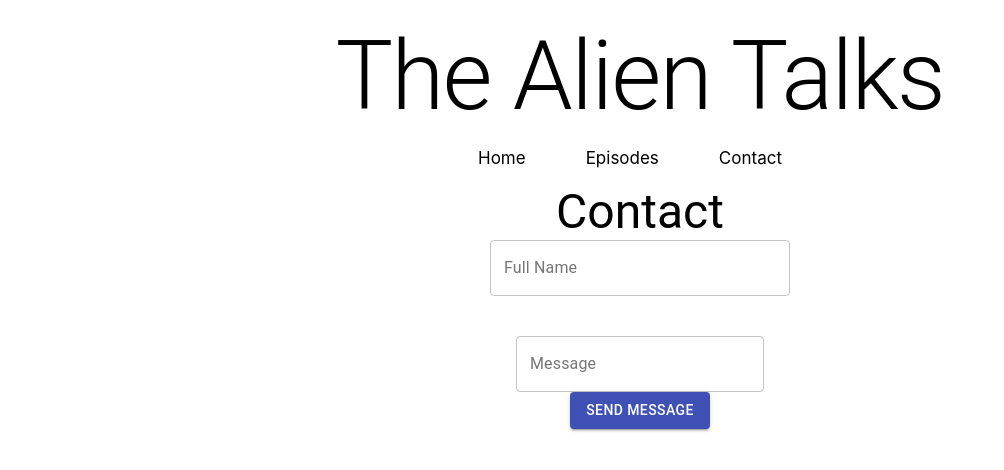
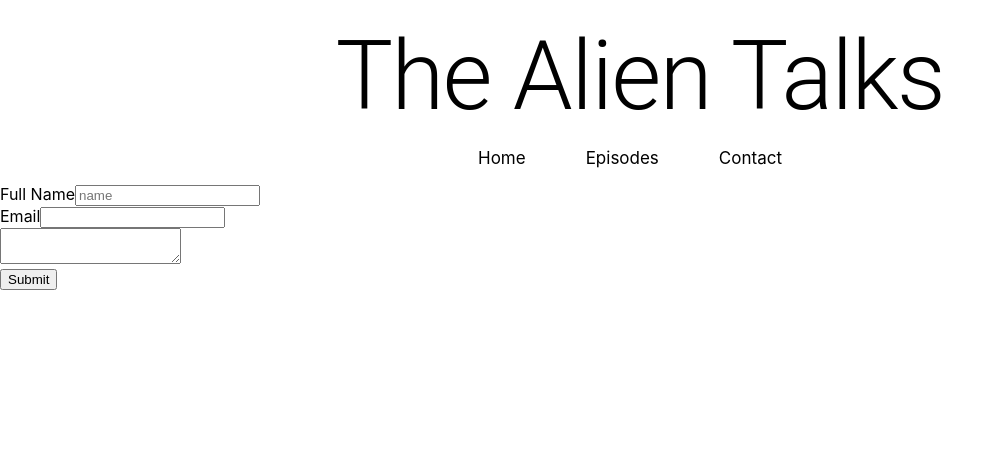
Before and after one commit to mrjlancaster/Blog, a React (Create React App) app in the folder my-blog/: page /contact in a window 1280 px wide. Shown: the top 470 px of the page, without its empty margins (0-1004 px from the left). Built offline with nearby package versions, Linux system fonts and the light colour scheme.

Commit message:
create form and handlers

```diff
--- a/my-blog/src/Styles.js
+++ b/my-blog/src/Styles.js
@@ -20,13 +20,13 @@ const useStyles = makeStyles((theme) => ({
 
 
 	/* contact form styles */
+	contactHeading: {
+		textAlign: 'center'
+	},
 	root: {
 		display: 'flex',
 		flexDirection: 'column',
 		alignItems: 'center',
-	},
-	contactHeading: {
-		textAlign: 'center'
 	},
 	nameInput: {
 		width: 300,
--- a/my-blog/src/components/Contact.js
+++ b/my-blog/src/components/Contact.js
@@ -2,33 +2,88 @@ import React from 'react';
 
 // Material ui
 import makeStyles from '../Styles';
-import TextField from '@material-ui/core/TextField';
-import Button from '@material-ui/core/Button';
-import Box from '@material-ui/core/Box';
 import Typography from '@material-ui/core/Typography';
 
 
+class Contact extends React.Component {
+	constructor(props) {
+		super(props);
+		this.state = {
+			name: '',
+			email: '',
+			message: ''
+		};
+	}
 
-function Contact() {
+	handleNameChange = (event) => {
+		this.setState({
+			name: event.target.value
+		})
+	}
 
-	const classes = makeStyles();
+	handleEmail = (event) => {
+		this.setState({
+			email: event.target.value
+		})
+	}
 
-	return (
-		<div>
-			<Typography className={classes.contactHeading} variant="h3" color='main'>
+	handleMessageChange = (event) => {
+		this.setState({
+			message: event.target.value
+		})
+	}
+
+	handleSubmit = (event) => {
+		alert(`${this.state.name}, ${this.state.email}, ${this.state.message}`);
+	}
+
+	render() {
+
+		// const classes = makeStyles();
+
+		const style = {
+			formContainer: {
+				display: 'flex',
+				backgroundColor: 'blue'
+			},
+			name: {
+				fontSize: 30
+			}
+		}
+
+
+		return (
+			<div>
+			{/* <Typography
+			className={classes.contactHeading}
+			variant="h3"
+			color='main'>
 				Contact
-			</Typography>
-			<form className={classes.root} noValidate autoComplete="off">
-				<TextField id="outlined-basic" label="Full Name" variant="outlined" className={classes.nameInput} />
-				<Box className={classes.formMessage}>
-					<TextField id="outlined-basic" label="Message" variant="outlined" />
-				</Box>
-				<Button variant="contained" color="primary">
-					Send Message
-				</Button>
+			</Typography>			 */}
+			<form styles={style.formContainer} onSubmit={this.handleSubmit}>
+				<div>
+					<label styles={style.name}>Full Name</label>
+					<input type="text" placeholder="name" value={this.state.name} onChange={this.handleNameChange}/>
+				</div>
+
+				<div>
+					<label>Email</label>
+					<input type="email" value={this.state.email} onChange={this.handleEmail} />
+				</div>
+
+				<div>
+					<textarea
+						value={this.state.message}
+						onChange={this.handleMessageChange}>
+					</textarea>
+				</div>
+
+				<button type="submit">Submit</button>
 			</form>
 		</div>
-	)
+
+		)
+	}
 }
 
 export default Contact;
```
